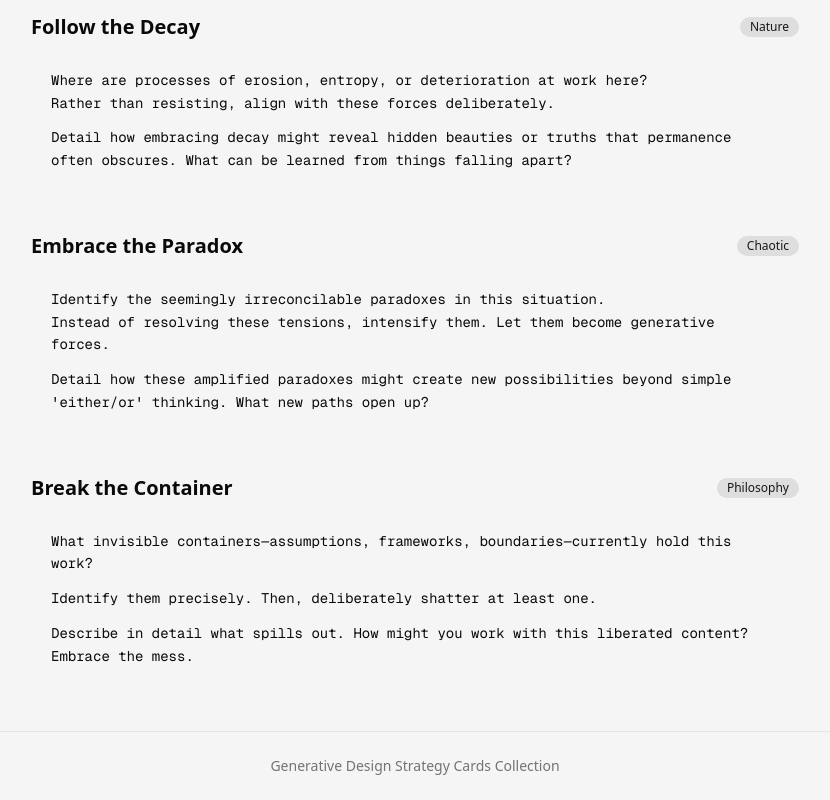
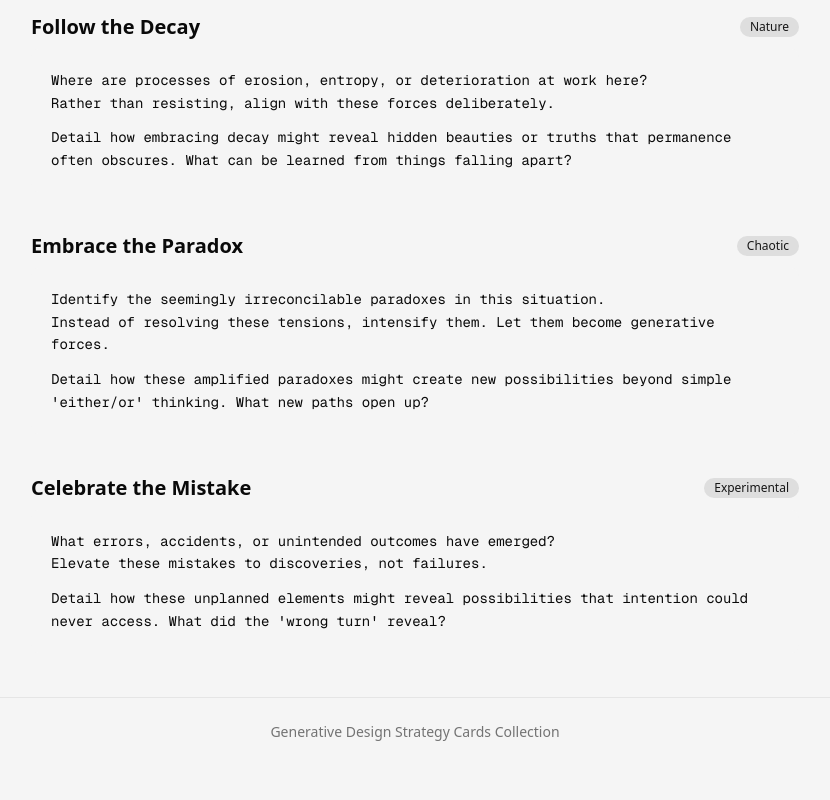
Before and after one commit to luismqueral/generative-strategy-cards, a Next.js app: page / in a window 1280 px wide. Shown: the part 1544-2344 px from the top of the page, without its empty margins (225-1055 px from the left). After the commit the page ends 2310 px from the top, so only its background shows below. Built offline with nearby package versions, Linux system fonts and the light colour scheme.

Commit message:
Reorder categories to put Experimental after Chaotic

```diff
--- a/app/page.tsx
+++ b/app/page.tsx
@@ -33,7 +33,7 @@ export default function Home() {
     if (filterCategory === 'Featured') {
       // Create an array to hold featured cards from different categories
       const featuredCards: typeof cardsWithTheme = [];
-      const categoriesToFeature = ["Psychology", "Science", "Philosophy", "History", "Art", "Nature", "Chaotic"];
+      const categoriesToFeature = ["Psychology", "Science", "Philosophy", "History", "Art", "Nature", "Chaotic", "Experimental"];
 
       // Get 1-2 cards from each featured category
       for (const category of categoriesToFeature) {
--- a/components/strategy-filter.tsx
+++ b/components/strategy-filter.tsx
@@ -16,7 +16,7 @@ export function StrategyFilter({ onFilterChange, onCategoryChange, uniqueThemes,
   const [activeCategory, setActiveCategory] = useState<string>('Featured');
   const [activeTag, setActiveTag] = useState<string | null>(null);
 
-  const categories = ['Featured', 'Psychology', 'Science', 'Philosophy', 'History', 'Art', 'Nature', 'Experimental', 'Politics', 'Religion', 'Architecture', 'Chaotic', 'Other'];
+  const categories = ['Featured', 'Psychology', 'Science', 'Philosophy', 'History', 'Art', 'Nature', 'Politics', 'Religion', 'Architecture', 'Chaotic', 'Experimental', 'Other'];
 
   const categoryColors: Record<string, string> = {
     Featured: '#f5f5f5', // Light gray
```
